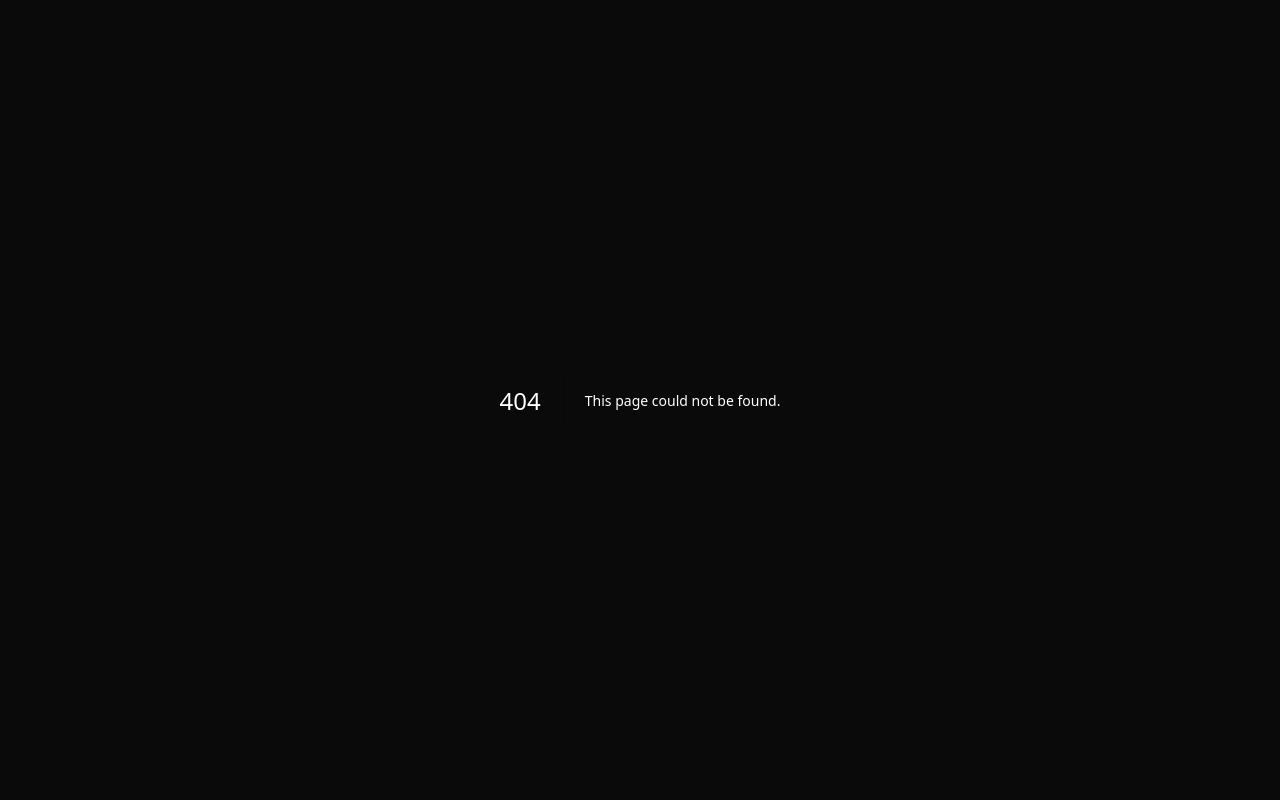
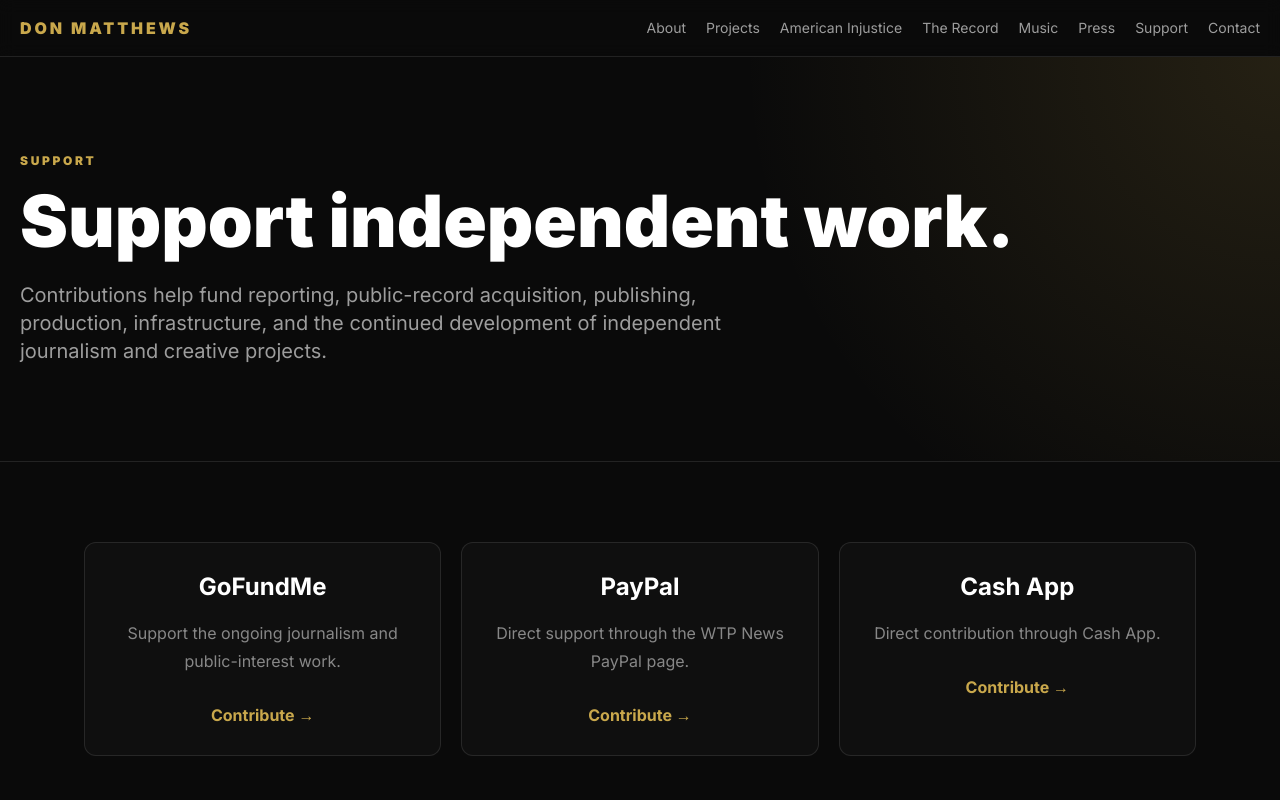
Before and after one commit to patriotnewsactivism/donmatthews-live, a Next.js app: page /support in a window 1280 px wide. Before the commit this address had no page. Shown: the top 800 px of the page. Built offline with nearby package versions, Linux system fonts and the light colour scheme.

Commit message:
Add Support page

```diff
--- /dev/null
+++ b/src/app/support/page.tsx
@@ -0,0 +1,28 @@
+import type { Metadata } from "next";
+import { FlagshipPage, PageHero } from "@/components/FlagshipShell";
+
+export const metadata: Metadata = {
+  title: "Support | Don Matthews",
+  description: "Support independent journalism, public-record work, American Injustice, and Don Matthews' independent projects.",
+  alternates: { canonical: "/support" },
+};
+
+const options = [
+  ["GoFundMe", "Support the ongoing journalism and public-interest work.", "https://www.gofundme.com/f/a-journalist-fights-for-justice"],
+  ["PayPal", "Direct support through the WTP News PayPal page.", "https://paypal.biz/wtpnews"],
+  ["Cash App", "Direct contribution through Cash App.", "https://cash.app/$1Aaudit"],
+] as const;
+
+export default function SupportPage() {
+  return (
+    <FlagshipPage>
+      <PageHero eyebrow="SUPPORT" title="Support independent work." intro="Contributions help fund reporting, public-record acquisition, publishing, production, infrastructure, and the continued development of independent journalism and creative projects." />
+      <section className="mx-auto max-w-6xl px-5 py-20">
+        <div className="grid gap-5 md:grid-cols-3">
+          {options.map(([label, detail, href]) => <a key={label} href={href} target="_blank" rel="noopener noreferrer" className="rounded-xl border border-white/10 bg-white/[0.025] p-7 text-center transition hover:-translate-y-1 hover:border-[#c9a84c]/35"><h2 className="text-2xl font-bold">{label}</h2><p className="mt-4 leading-7 text-white/50">{detail}</p><span className="mt-7 inline-block font-bold text-[#c9a84c]">Contribute →</span></a>)}
+        </div>
+        <div className="mt-12 rounded-xl border border-white/10 bg-[#101010] p-8"><h2 className="text-2xl font-bold">What support sustains</h2><p className="mt-4 max-w-4xl leading-8 text-white/55">Independent reporting costs money: records, travel, hosting, software, media production, publishing, and the time required to inspect source material carefully. Support helps keep that work independent and available to the public.</p></div>
+      </section>
+    </FlagshipPage>
+  );
+}
```
